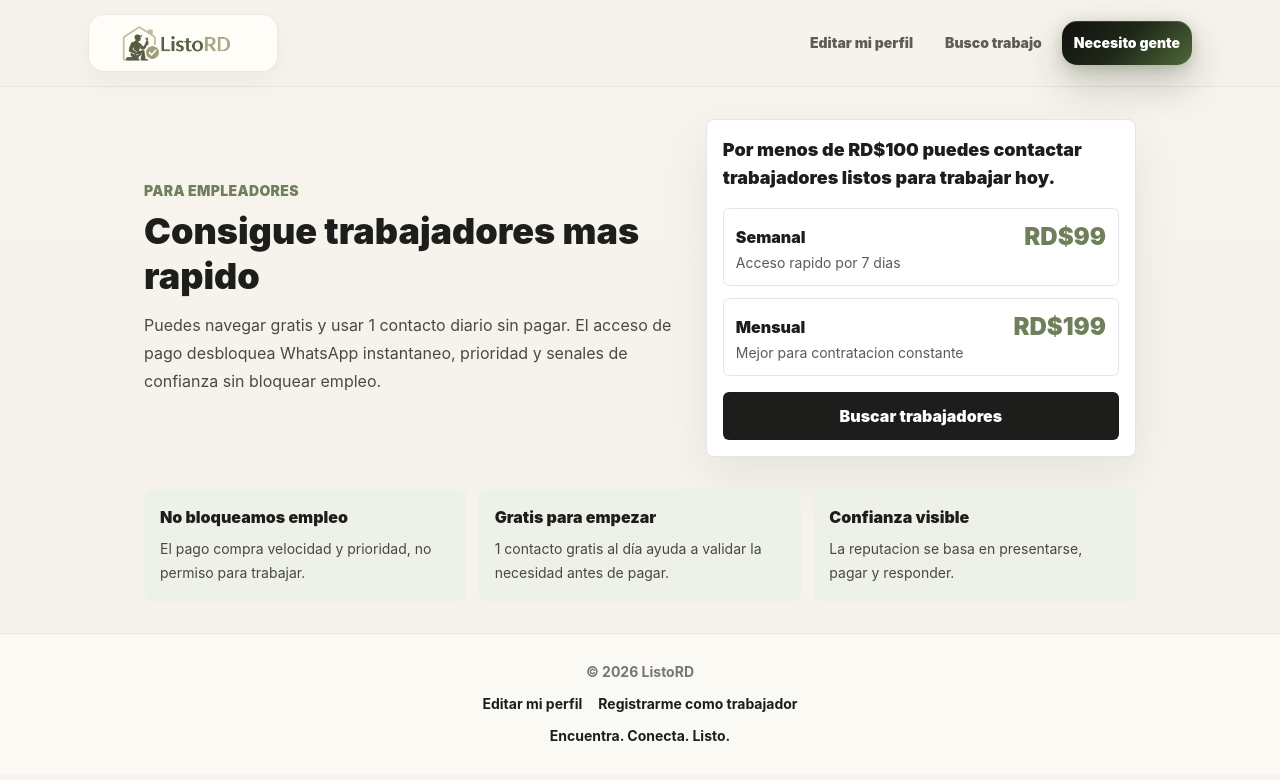
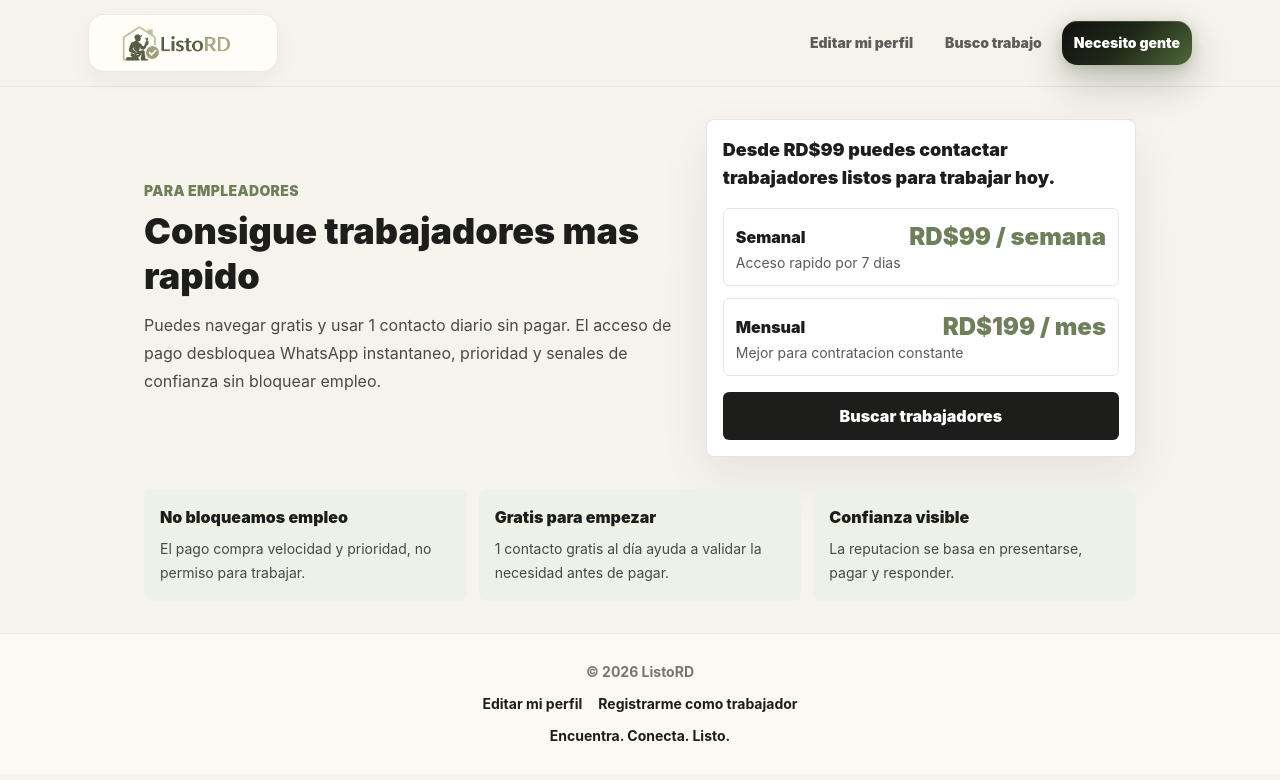
Before and after one commit to Fischer589/listord, a Next.js app: page /empleadores in a window 1280 px wide. Shown: the top 780 px of the page. Built offline with nearby package versions, Linux system fonts and the light colour scheme; no server answers.

Commit message:
correct pricing copy to real subscription prices

```diff
--- a/app/contacto/[workerId]/page.tsx
+++ b/app/contacto/[workerId]/page.tsx
@@ -43,7 +43,7 @@ export default function ContactRequestPage({
           <div className="mt-4 rounded-md bg-mango/20 p-3">
             <p className="font-black">Consigue trabajadores mas rapido</p>
             <p className="mt-1 text-sm leading-6 text-black/70">
-              RD$99 por semana o RD$199 por mes desbloquea contacto instantaneo
+              RD$99 / semana o RD$199 / mes desbloquea contacto instantaneo
               y prioridad.
             </p>
             <Link href="/empleadores" className="mt-2 inline-flex font-black text-ink">
--- a/app/empleadores/page.tsx
+++ b/app/empleadores/page.tsx
@@ -22,12 +22,12 @@ export default function EmployersPage() {
           </div>
           <div className="rounded-lg border border-black/10 bg-white p-4 shadow-soft">
             <p className="text-lg font-black">
-              Por menos de RD$100 puedes contactar trabajadores listos para
+              Desde RD$99 puedes contactar trabajadores listos para
               trabajar hoy.
             </p>
             <div className="mt-4 grid gap-3">
-              <PlanCard title="Semanal" price="RD$99" detail="Acceso rapido por 7 dias" />
-              <PlanCard title="Mensual" price="RD$199" detail="Mejor para contratacion constante" />
+              <PlanCard title="Semanal" price="RD$99 / semana" detail="Acceso rapido por 7 dias" />
+              <PlanCard title="Mensual" price="RD$199 / mes" detail="Mejor para contratacion constante" />
             </div>
             <Link
               href="/"
--- a/components/worker-card.tsx
+++ b/components/worker-card.tsx
@@ -398,7 +398,7 @@ export function WorkerCard({
                     Ya usaste tu contacto gratis de hoy
                   </p>
                   <p className="mt-1 text-sm font-black text-hoja">
-                    Solo RD$6 al día
+                    Solo RD$7 al día
                   </p>
                   <p className="mt-3 rounded-2xl border border-[rgba(31,31,28,0.06)] bg-hoja/10 p-3 text-sm font-bold leading-6 text-ink/75">
                     Contacto directo por WhatsApp con perfiles verificados que
@@ -439,7 +439,7 @@ export function WorkerCard({
                 >
                   {checkoutPlan
                     ? "Procesando pago..."
-                    : "Pagar con tarjeta — RD$199 / semana"}
+                    : "Pagar con tarjeta — RD$99 / semana"}
                 </button>
                 <button
                   type="button"
@@ -449,7 +449,7 @@ export function WorkerCard({
                 >
                   {checkoutPlan
                     ? "Procesando pago..."
-                    : "Pagar con tarjeta — RD$499 / mes"}
+                    : "Pagar con tarjeta — RD$199 / mes"}
                 </button>
               </div>
               {paymentError && (
```
Also changed, not shown: 2 other files (tests, documents, lock files or other folders).
